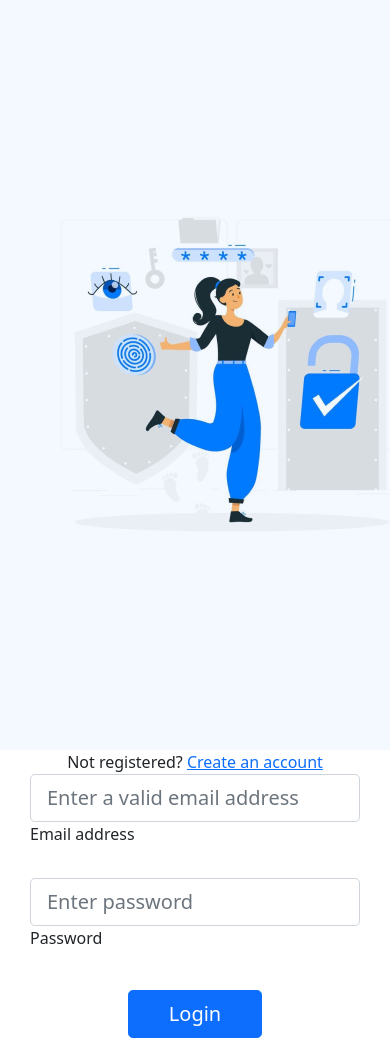
After one commit to suleyman735/todo-betson, a Django app: page /login/ in a window 390 px wide; the page is wider, and only the part inside the window is pictured. The commit adds this page. Run offline with Django 4.2, Linux system fonts and the light colour scheme.

Commit message:
add login page next create

```diff
--- a/backend/todo/templates/edit.html
+++ b/backend/todo/templates/edit.html
@@ -74,8 +74,8 @@
     updates
     <div class="row">
         <div>
-          <form method="POST" class="post-form" action="/update/{{todoEdit.id}}">
-            <input type="hidden" name="id" id="id" value="{{todoEdit.id}}"/>
+          <form method="POST" class="post-form" action="/update/{{todoEdit.id}}/">
+            {% comment %} <input type="hidden" name="id" id="id_id" value="{{todoEdit.id}}"/> {% endcomment %}
             {% csrf_token %}
 
             <div class="form-row">
--- /dev/null
+++ b/backend/todo/templates/login.html
@@ -0,0 +1,73 @@
+<!DOCTYPE html>
+<html lang="en">
+<head>
+    <meta charset="UTF-8">
+    <meta http-equiv="X-UA-Compatible" content="IE=edge">
+    <meta name="viewport" content="width=device-width, initial-scale=1.0">
+    <link href="https://cdn.jsdelivr.net/npm/bootstrap@5.0.2/dist/css/bootstrap.min.css" rel="stylesheet" integrity="sha384-EVSTQN3/azprG1Anm3QDgpJLIm9Nao0Yz1ztcQTwFspd3yD65VohhpuuCOmLASjC" crossorigin="anonymous">
+    <link href="style/main.css" rel="stylesheet"/>
+    <title>login</title>
+</head>
+<body>
+    <main>
+        <div class="container-inline">
+            <div class="row">
+            <div class="col-md-5">
+                <img src="img/left.png" alt="" srcset="">
+
+            </div>
+            <div class="col-md-7 input">
+                <div class = "d-flex flex-column justify-content-center align-items-center ">
+                    <div>
+
+
+                    <span>
+                        Not registered?
+                        <a href="">Create an account</a>
+
+                    </span>
+                </div>
+                <div>
+                    <form>
+
+
+
+
+                        <!-- Email input -->
+                        <div class="form-outline mb-4">
+                          <input type="email" id="form3Example3" class="form-control form-control-lg"
+                            placeholder="Enter a valid email address" />
+                          <label class="form-label" for="form3Example3">Email address</label>
+                        </div>
+
+                        <!-- Password input -->
+                        <div class="form-outline mb-3">
+                          <input type="password" id="form3Example4" class="form-control form-control-lg"
+                            placeholder="Enter password" />
+                          <label class="form-label" for="form3Example4">Password</label>
+                        </div>
+                        <div class="text-center text-lg-start mt-4 pt-2">
+                            <button type="button" class="btn btn-primary btn-lg"
+                              style="padding-left: 2.5rem; padding-right: 2.5rem;">Login</button>
+
+                          </div>
+
+
+
+
+
+                      </form>
+                </div>
+
+
+
+
+                </div>
+
+            </div>
+        </div>
+        </div>
+    </main>
+
+</body>
+</html>
--- a/backend/todo/urls.py
+++ b/backend/todo/urls.py
@@ -4,9 +4,11 @@ from . import views
 
 urlpatterns = [
      path('', views.index, name='index'),
+     path('login/', views.login, name='login'),
      path('create/', views.create, name='create'),
+
      path('edit/<int:id>/', views.edit, name='edit'),
-     path('update/<int:id>', views.update, name='update'),
+     path('update/<int:id>/', views.update, name='update'),
      path('delete/<int:id>', views.destroy, name='destroy'),
 
 
--- a/backend/todo/views.py
+++ b/backend/todo/views.py
@@ -62,9 +62,15 @@ def update(request, roll):
         form.save()
         print(form)
         return redirect("/")
+    else:
+        print(form.errors)
     return render(request, 'edit.html', {'todoEdit': todoEdit})
 
 def destroy(request, id):
     todoItem = ToDoItem.objects.get(id=id)
     todoItem.delete()
     return redirect("/")
+
+def login(request):
+    # todoEdit = ToDoItem.objects.get(id=id)
+    return render(request,'login.html',)
```
Also changed, not shown: backend/todo/templates/img/left.png (added).
